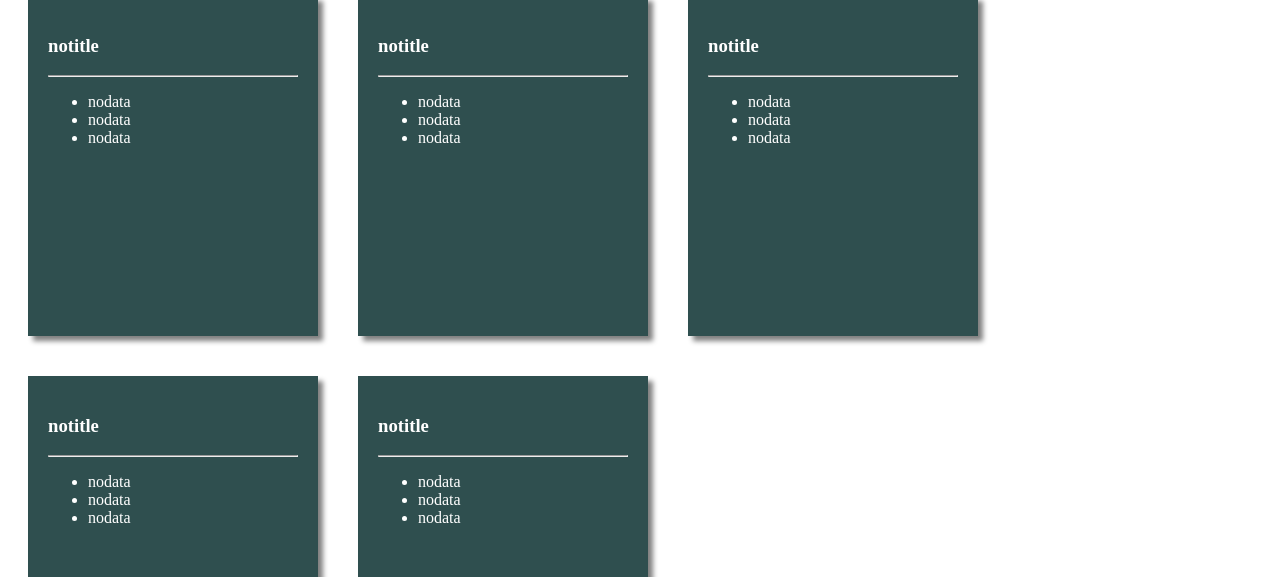
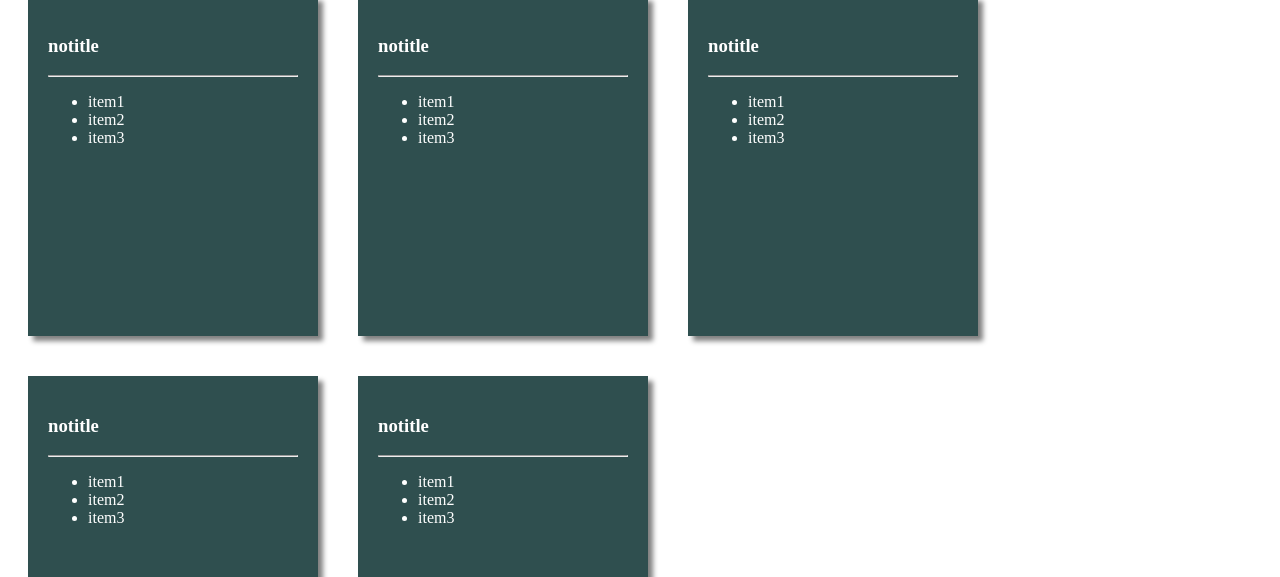
Before and after one commit to vinodhconnects/angular-first-app, an Angular app: page / in a window 1280 px wide. Shown: the part 104-681 px from the top of the page. Built offline with nearby package versions, Linux system fonts and the light colour scheme.

Commit message:
directive-commit

```diff
--- a/src/app/app.component.html
+++ b/src/app/app.component.html
@@ -1,6 +1,9 @@
 <h1> {{ title }} </h1>
+<app-box *ngFor="let x of [1,2,3,4,5]"></app-box>
+
+<!--
+  <app-box></app-box>
 <app-box></app-box>
 <app-box></app-box>
 <app-box></app-box>
-<app-box></app-box>
-<app-box></app-box>
+-->
--- a/src/app/box/box.component.html
+++ b/src/app/box/box.component.html
@@ -2,8 +2,6 @@
     <h3> {{btitle}}</h3>
     <hr/>
     <ul>
-        <li>nodata</li>
-        <li>nodata</li>
-        <li>nodata</li>
+        <li *ngFor="let x of items"> {{x}}</li>
     </ul>
 </div>
--- a/src/app/box/box.component.ts
+++ b/src/app/box/box.component.ts
@@ -7,5 +7,5 @@ import { Component } from '@angular/core';
 })
 export class BoxComponent {
     btitle:string= "notitle"
-    items:string[]=[]
+    items:string[]=["item1","item2","item3"]
 }
```
